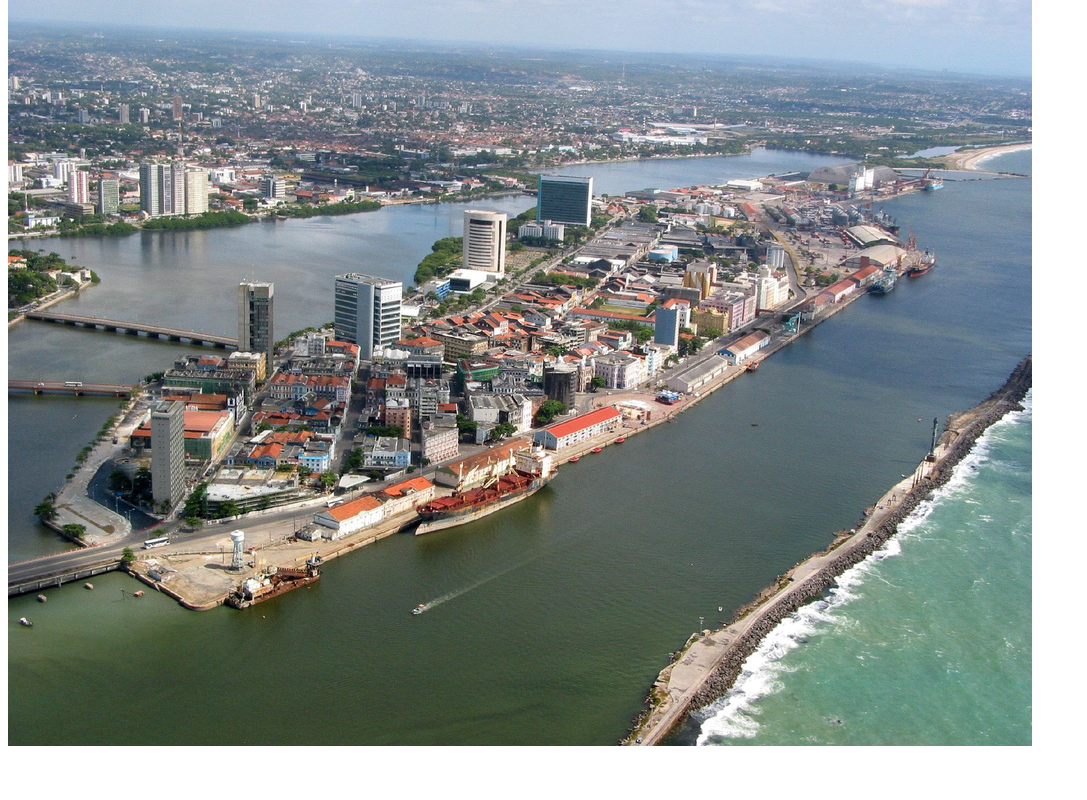
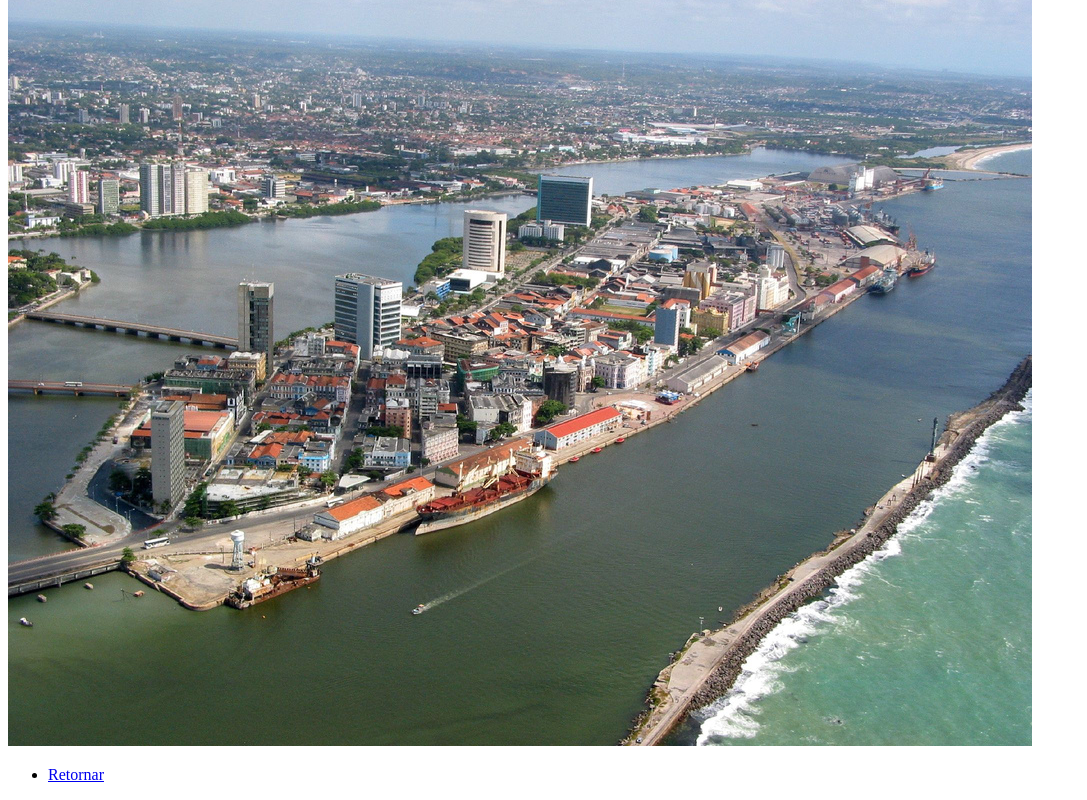
Before and after one commit to GilsonRavaiani/pontos-turisticos-recife, a plain HTML site: page fotos.html in a window 1280 px wide. Shown: the part 3262-4062 px from the top of the page, without its empty margins (0-1087 px from the left). Before the commit the page ends 4020 px from the top, so only its background shows below. Drawn offline with Linux system fonts and the light colour scheme.

Commit message:
Correção botão Retornar linha 25 fotos.html

```diff
--- a/fotos.html
+++ b/fotos.html
@@ -21,8 +21,9 @@
         <h3>Ponte Maurício de Nassau</h3>
         <img src="/imagens/Ponte Maurício de Nassau.jpg" alt="Ponte Maurício de Nassau">
 
-
-
+        <ul>
+            <li><a href="index.html">Retornar</a></li>
+        </ul>
     </header>
 
 </body>
```
